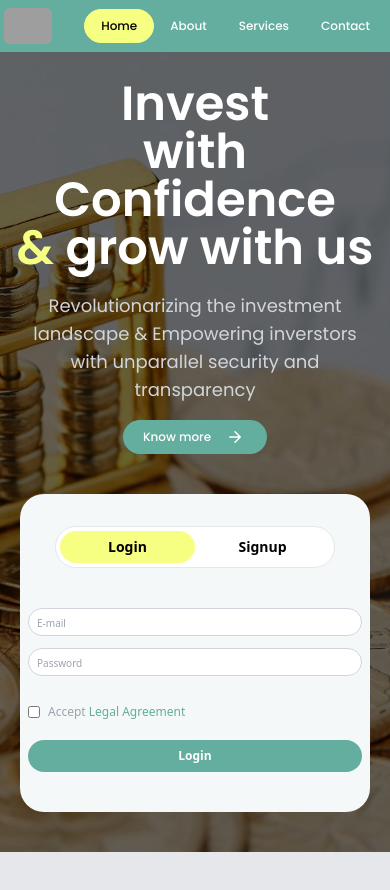
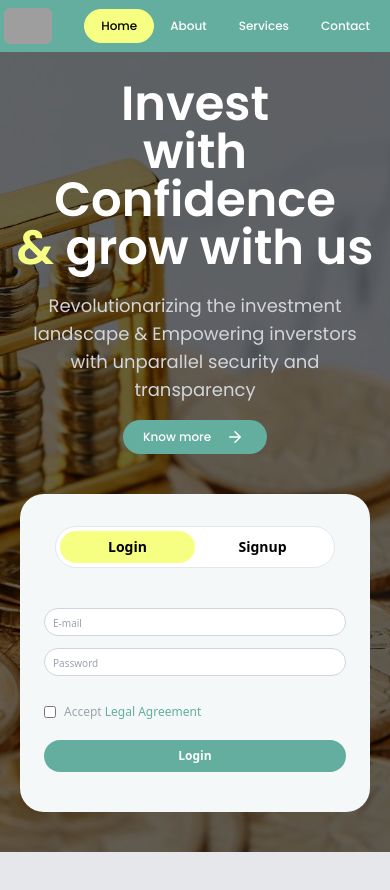
Before and after one commit to rajveer2345/investo, a React (Create React App) app in the folder client/: page / in a window 390 px wide. Shown: the top 890 px of the page. Built offline with nearby package versions, Linux system fonts and the light colour scheme; no server answers; grey boxes are pictures that could not be loaded.

Commit message:
loginbox fix

```diff
--- a/client/src/pages/Landing.jsx
+++ b/client/src/pages/Landing.jsx
@@ -39,7 +39,7 @@ function Landing() {
                                     <button onClick={()=>setIsLogin(true)} className={`w-1/2 h-8 text-black text-sm font-semibold rounded-3xl ${isLogin? 'bg-primary': 'bg-white'}`}>Login</button>
                                     <button onClick={()=>setIsLogin(false)} className={`w-1/2 h-8 text-black text-sm font-semibold rounded-3xl ${isLogin? 'bg-white': 'bg-primary'}`}>Signup</button>
                                 </div>
-                                <div className='sm:px-10 px-2'>
+                                <div className='sm:px-10 px-6'>
 
                                     {isLogin? <Login/> : <Signup/>}
 
```
